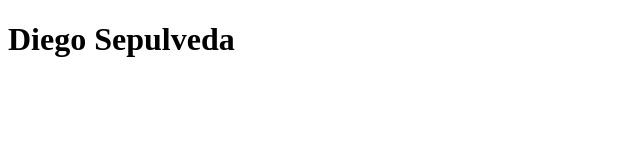
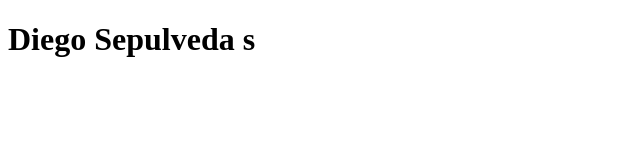
Before and after one commit to DiegoSS91/Practica-CaC, a plain HTML site: page index.html in a window 1280 px wide. Shown: the full height of the page, 0-640 px from the left. Drawn offline with Linux system fonts and the light colour scheme.

Commit message:
primer-commit

```diff
--- a/index.html
+++ b/index.html
@@ -11,7 +11,7 @@
     <header></header>
     <main></main>
     <footer>
-        <H1>Diego Sepulveda</H1>
+        <H1>Diego Sepulveda s</H1>
     </footer>
 </body>
 </html>
```
